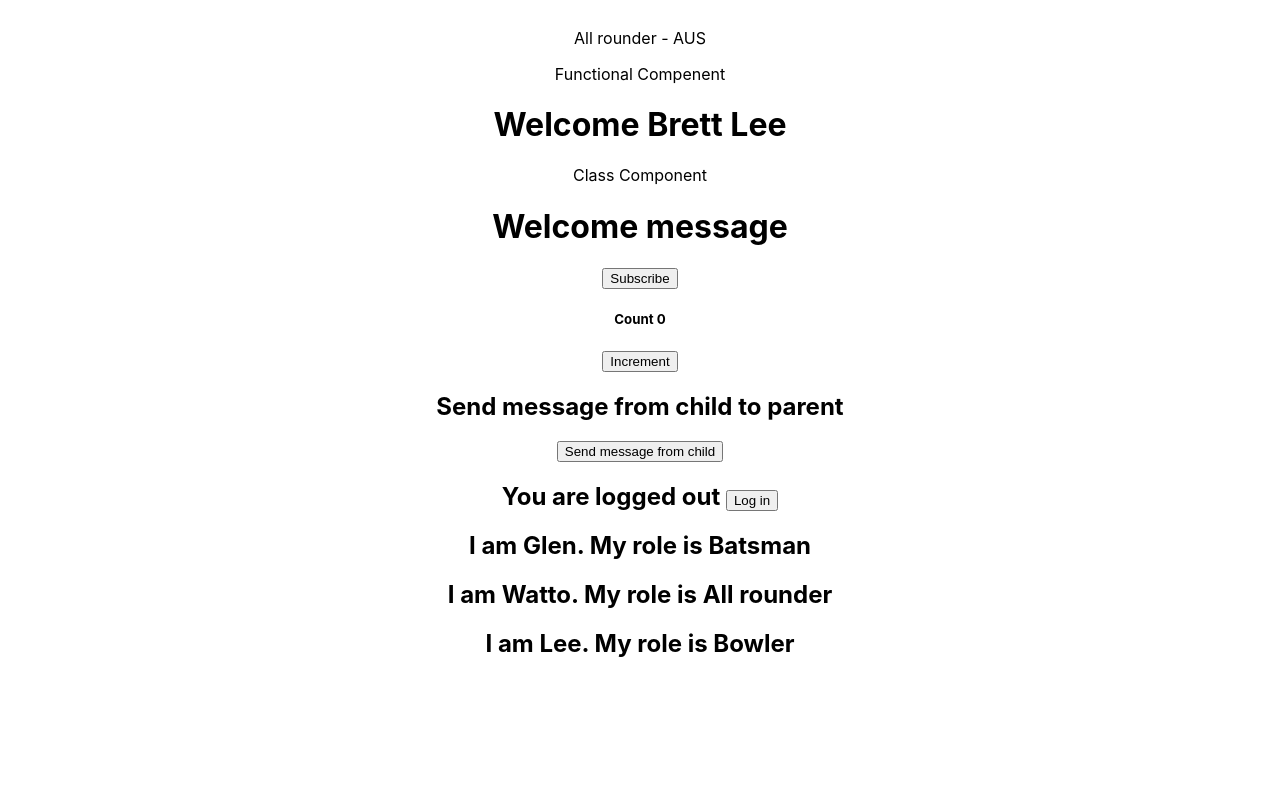
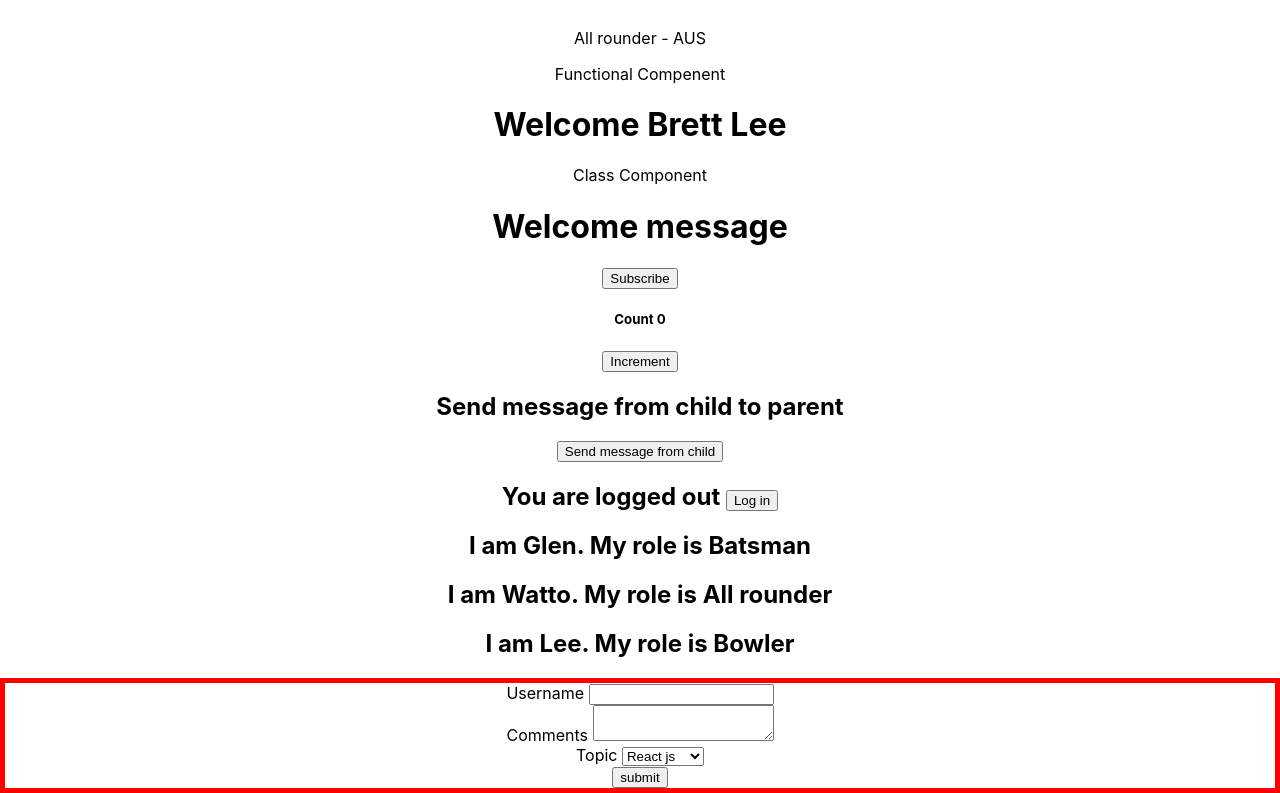
Before and after one commit to ManivannanBel/React-js, a React (Create React App) app in the folder hello-world/: page / in a window 1280 px wide. Shown: the part 307-1100 px from the top of the page. Before the commit the page ends 985 px from the top, so only its background shows below. Built offline with nearby package versions, Linux system fonts and the light colour scheme.

Commit message:
Form handling and css

```diff
--- a/hello-world/src/App.js
+++ b/hello-world/src/App.js
@@ -8,6 +8,7 @@
 import ParentComponent from './components/ParentComponent'
 import ConditionalRendering from './components/ConditionalRenderingComponent'
 import ListRendering from './components/ListRendering'
+import Form from './components/Form'
 function App() {
   return (
     <div className="App">
@@ -21,6 +22,7 @@
       <ParentComponent/>
       <ConditionalRendering/>
       <ListRendering/>
+      <Form/>
     </div>
   );
 }
--- /dev/null
+++ b/hello-world/src/components/Form.js
@@ -0,0 +1,68 @@
+import React, { Component } from 'react'
+import './css/main.css'
+
+export class Form extends Component {
+
+    constructor(props) {
+        super(props)
+
+        this.state = {
+             username : '',
+             comments : '',
+             topic : 'React js'
+        }
+    }
+
+    handleUsername = (event) => {
+        this.setState({
+            username : event.target.value
+        })
+    }
+
+    handleComment = (event) => {
+        this.setState({
+            comments : event.target.value
+        })
+    }
+
+    handleTopic = (event) => {
+        this.setState({
+            topic : event.target.value
+        })
+    }
+
+    handleSubmit = (event) => {
+        alert(`Username=${this.state.username} \nComment\n${this.state.comments}\ntopic=${this.state.topic}`)
+        event.preventDefault()  //Prevent the form from refreshing after submitting the form
+    }
+
+    render() {
+        return (
+            <div className='border'>
+                <form  onSubmit={this.handleSubmit}>
+                    <div>
+                        <label>Username </label>
+                        <input type='text' value={this.state.username} onChange={this.handleUsername}></input>
+                    </div>
+                    <div>
+                        <label>Comments </label>
+                        <textarea value={this.state.comments} onChange={this.handleComment}></textarea>
+                    </div>
+                    <div>
+                        <label>Topic </label>
+                        <select value={this.state.topic} onChange={this.handleTopic}>
+                            <option value='React js'>React js</option>
+                            <option value='Angular js'>Angular js</option>
+                            <option value='Vue js'>Vue js</option>
+                        </select>
+                    </div>
+                    <div>
+                        <button type='submit'>submit</button>
+                    </div>
+                </form>
+            </div>
+        )
+    }
+}
+
+export default Form
--- /dev/null
+++ b/hello-world/src/components/css/main.css
@@ -0,0 +1,3 @@
+.border{
+    border: 5px solid red;
+}
```
